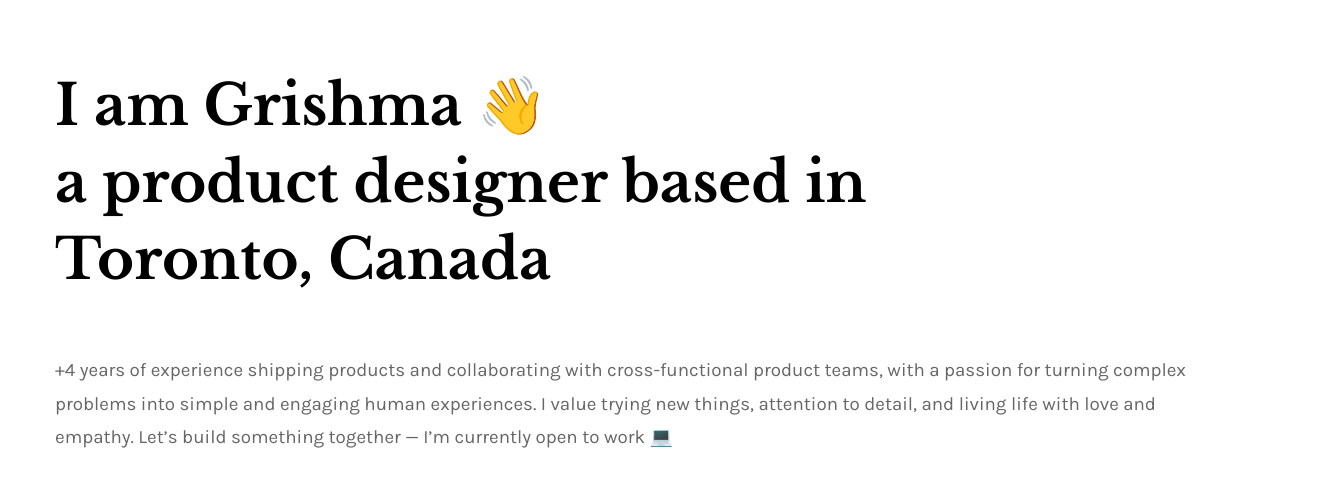
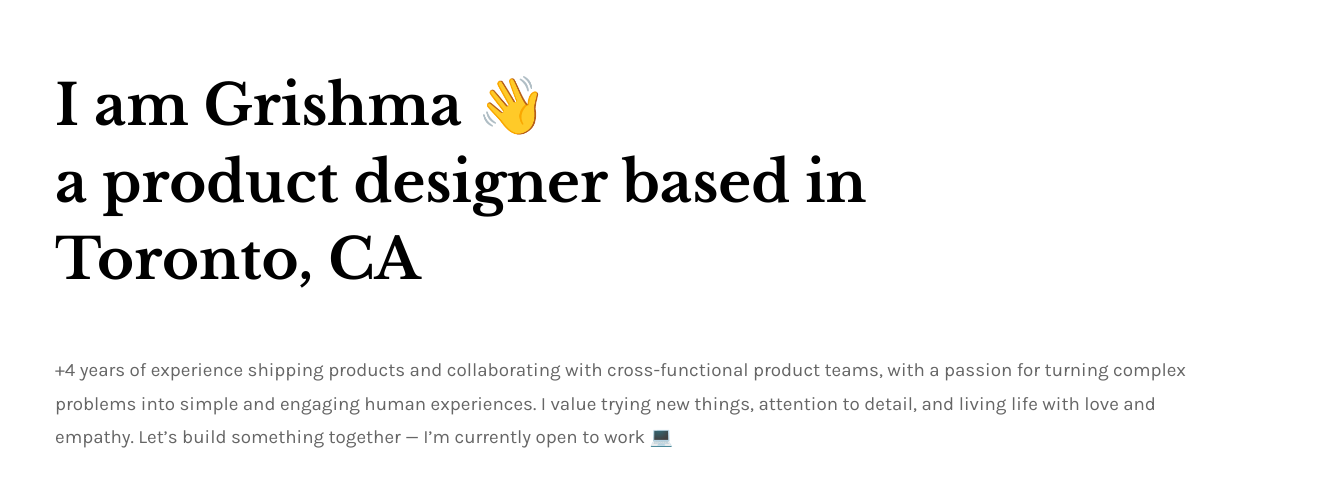
Before and after one commit to rajputgrishma/grishma, a plain HTML site: page home.html in a window 1280 px wide. Shown: the part 158-636 px from the top of the page, 1335 px wide, since content can reach past the window. Drawn offline with nearby package versions, Linux system fonts and the light colour scheme; files whose address does not match are found by name.

Commit message:
feat: second release

```diff
--- a/home.html
+++ b/home.html
@@ -143,7 +143,7 @@
               <div class="mt70 text-left">
                 <div class="row">
                   <div class="col-md-10">
-                    <h1 class="fs60 mb20 font-libre wow fadeInUp"><strong>I am Grishma 👋<br /> a product designer based in Toronto, Canada</strong></h1>
+                    <h1 class="fs60 mb20 font-libre wow fadeInUp"><strong>I am Grishma 👋<br /> a product designer based in Toronto, CA</strong></h1>
                   </div>
                 </div>
                 <div class="fs20 lh-lg2 text-grey mt40 wow fadeInUp" data-wow-delay=".2s">+4 years of experience shipping products and collaborating with cross-functional product teams, with a passion for turning complex problems into simple and engaging human experiences. I value trying new things, attention to detail, and living life with love and empathy. Let’s build something together — I’m currently open to work 💻</div><br><br>
```
